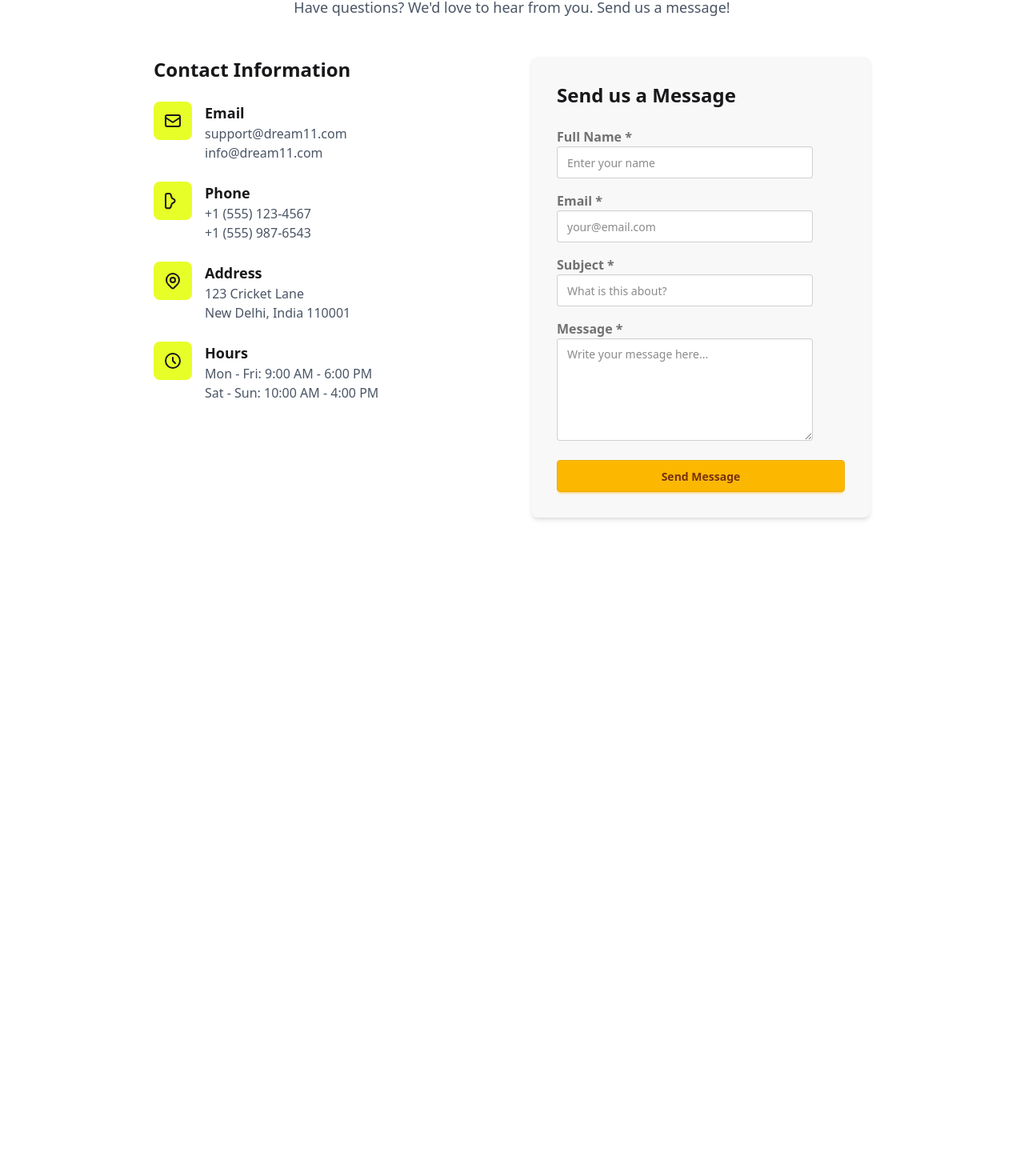
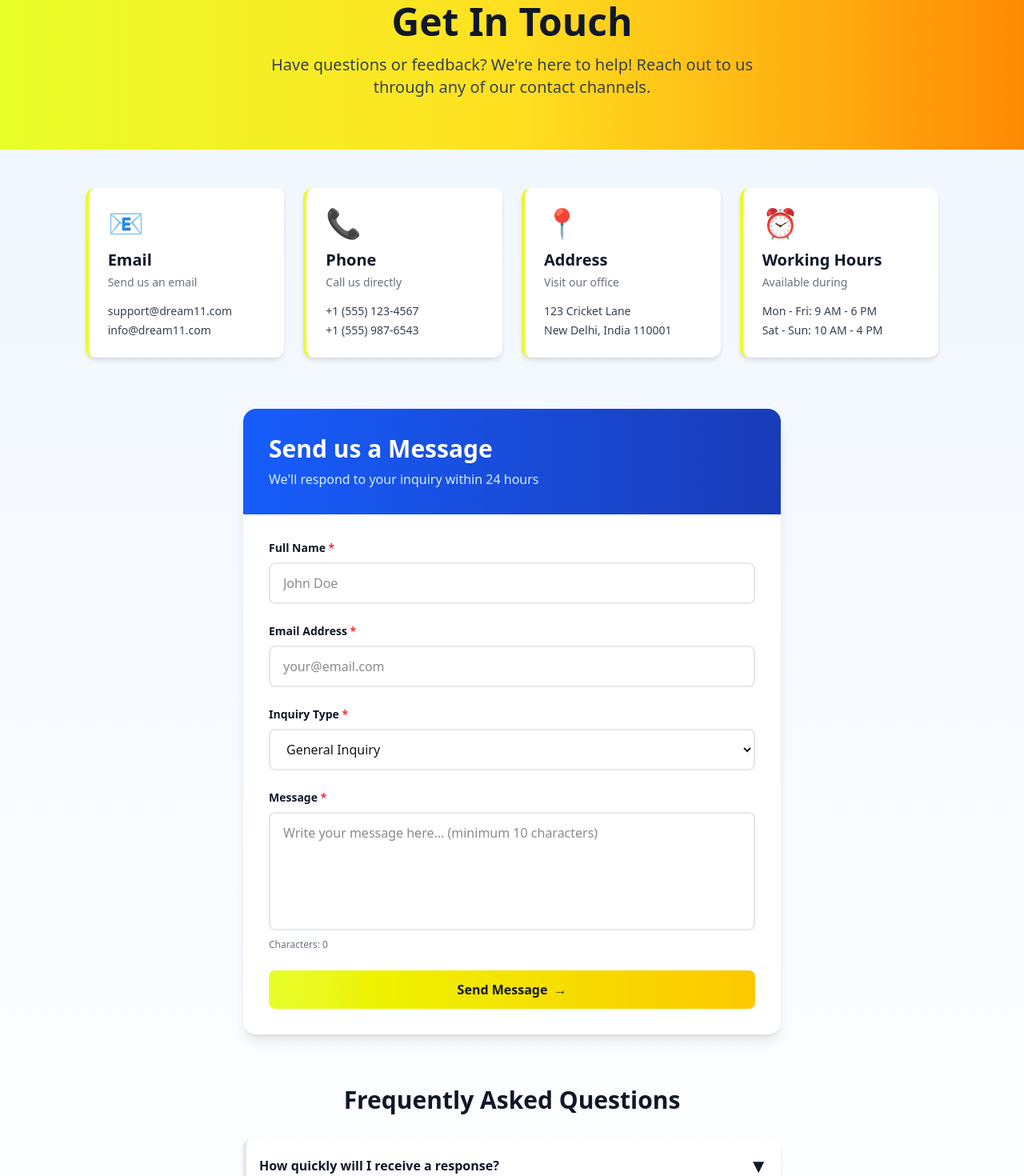
Before and after one commit to atmabdullaham/dream-11, a React (Vite) app: page /contact in a window 1280 px wide. Shown: the part 174-1644 px from the top of the page at 80% size. Before the commit the page ends 869 px from the top, so only its background shows below. Built offline with nearby package versions, Linux system fonts and the light colour scheme.

Commit message:
redesign my contact page

```diff
--- a/src/components/Contact/Contact.jsx
+++ b/src/components/Contact/Contact.jsx
@@ -4,11 +4,12 @@ const Contact = () => {
   const [formData, setFormData] = useState({
     name: "",
     email: "",
-    subject: "",
+    category: "general",
     message: "",
   });
 
   const [submitted, setSubmitted] = useState(false);
+  const [isLoading, setIsLoading] = useState(false);
 
   const handleChange = (e) => {
     const { name, value } = e.target;
@@ -20,194 +21,142 @@ const Contact = () => {
 
   const handleSubmit = (e) => {
     e.preventDefault();
-    // Here you can add logic to send the email or save the data
-    console.log("Form Data:", formData);
-    setSubmitted(true);
-    setFormData({ name: "", email: "", subject: "", message: "" });
+    setIsLoading(true);
 
-    // Reset success message after 3 seconds
-    setTimeout(() => setSubmitted(false), 3000);
+    // Simulate API call
+    setTimeout(() => {
+      console.log("Form Data:", formData);
+      setIsLoading(false);
+      setSubmitted(true);
+      setFormData({ name: "", email: "", category: "general", message: "" });
+      setTimeout(() => setSubmitted(false), 5000);
+    }, 1500);
   };
 
+  const contactChannels = [
+    {
+      icon: "📧",
+      title: "Email",
+      description: "Send us an email",
+      details: ["support@dream11.com", "info@dream11.com"],
+      responsive: true,
+    },
+    {
+      icon: "📞",
+      title: "Phone",
+      description: "Call us directly",
+      details: ["+1 (555) 123-4567", "+1 (555) 987-6543"],
+      responsive: true,
+    },
+    {
+      icon: "📍",
+      title: "Address",
+      description: "Visit our office",
+      details: ["123 Cricket Lane", "New Delhi, India 110001"],
+      responsive: false,
+    },
+    {
+      icon: "⏰",
+      title: "Working Hours",
+      description: "Available during",
+      details: ["Mon - Fri: 9 AM - 6 PM", "Sat - Sun: 10 AM - 4 PM"],
+      responsive: false,
+    },
+  ];
+
+  const categories = [
+    "General Inquiry",
+    "Technical Support",
+    "Business Partnership",
+    "Feedback",
+    "Bug Report",
+  ];
+
   return (
-    <div className="w-10/12 mx-auto py-12">
-      <div className="max-w-4xl mx-auto">
-        {/* Page Title */}
-        <div className="mb-12 text-center">
-          <h1 className="text-4xl font-bold mb-4">Get In Touch</h1>
-          <p className="text-lg text-gray-600">
-            Have questions? We'd love to hear from you. Send us a message!
+    <div className="min-h-screen bg-gradient-to-b from-blue-50 to-white py-12">
+      {/* Hero Section */}
+      <div className="w-full bg-gradient-to-r from-[#E7FE29] via-yellow-300 to-orange-400 py-16 mb-12">
+        <div className="w-10/12 mx-auto text-center">
+          <h1 className="text-5xl font-bold text-gray-900 mb-4">
+            Get In Touch
+          </h1>
+          <p className="text-xl text-gray-700 max-w-2xl mx-auto">
+            Have questions or feedback? We're here to help! Reach out to us
+            through any of our contact channels.
           </p>
         </div>
+      </div>
 
-        <div className="grid grid-cols-1 lg:grid-cols-2 gap-12">
-          {/* Contact Information */}
-          <div className="space-y-8">
-            <div>
-              <h2 className="text-2xl font-bold mb-6">Contact Information</h2>
+      <div className="w-10/12 mx-auto">
+        {/* Contact Channels Grid */}
+        <div className="grid grid-cols-1 md:grid-cols-2 lg:grid-cols-4 gap-6 mb-16">
+          {contactChannels.map((channel, idx) => (
+            <div
+              key={idx}
+              className="bg-white rounded-xl shadow-md hover:shadow-lg transition-shadow p-6 border-l-4 border-[#E7FE29]"
+            >
+              <div className="text-4xl mb-3">{channel.icon}</div>
+              <h3 className="text-xl font-bold text-gray-900 mb-1">
+                {channel.title}
+              </h3>
+              <p className="text-sm text-gray-500 mb-4">
+                {channel.description}
+              </p>
+              <div className="space-y-1">
+                {channel.details.map((detail, i) => (
+                  <p key={i} className="text-sm text-gray-700 font-medium">
+                    {detail}
+                  </p>
+                ))}
+              </div>
+            </div>
+          ))}
+        </div>
 
-              <div className="space-y-6">
-                {/* Email */}
-                <div className="flex items-start gap-4">
-                  <div className="w-12 h-12 rounded-lg bg-[#E7FE29] flex items-center justify-center flex-shrink-0">
-                    <svg
-                      className="w-6 h-6"
-                      fill="none"
-                      stroke="currentColor"
-                      viewBox="0 0 24 24"
-                    >
-                      <path
-                        strokeLinecap="round"
-                        strokeLinejoin="round"
-                        strokeWidth={2}
-                        d="M3 8l7.89 5.26a2 2 0 002.22 0L21 8M5 19h14a2 2 0 002-2V7a2 2 0 00-2-2H5a2 2 0 00-2 2v10a2 2 0 002 2z"
-                      />
-                    </svg>
-                  </div>
-                  <div>
-                    <h3 className="font-semibold text-lg">Email</h3>
-                    <p className="text-gray-600">support@dream11.com</p>
-                    <p className="text-gray-600">info@dream11.com</p>
-                  </div>
-                </div>
+        {/* Main Form Section */}
+        <div className="max-w-2xl mx-auto bg-white rounded-2xl shadow-lg overflow-hidden">
+          <div className="bg-gradient-to-r from-blue-600 to-blue-800 p-8 text-white">
+            <h2 className="text-3xl font-bold mb-2">Send us a Message</h2>
+            <p className="text-blue-100">
+              We'll respond to your inquiry within 24 hours
+            </p>
+          </div>
 
-                {/* Phone */}
-                <div className="flex items-start gap-4">
-                  <div className="w-12 h-12 rounded-lg bg-[#E7FE29] flex items-center justify-center flex-shrink-0">
-                    <svg
-                      className="w-6 h-6"
-                      fill="none"
-                      stroke="currentColor"
-                      viewBox="0 0 24 24"
-                    >
-                      <path
-                        strokeLinecap="round"
-                        strokeLinejoin="round"
-                        strokeWidth={2}
-                        d="M3 5a2 2 0 012-2h3.28a1 1 0 00.948.684l1.498 4.493a1 1 0 00.502.756l2.048 1.029a2.42 2.42 0 010 4.276l-2.048 1.029a1 1 0 00-.502.756l-1.498 4.493a1 1 0 00-.948.684H5a2 2 0 01-2-2V5z"
-                      />
-                    </svg>
-                  </div>
-                  <div>
-                    <h3 className="font-semibold text-lg">Phone</h3>
-                    <p className="text-gray-600">+1 (555) 123-4567</p>
-                    <p className="text-gray-600">+1 (555) 987-6543</p>
-                  </div>
-                </div>
-
-                {/* Address */}
-                <div className="flex items-start gap-4">
-                  <div className="w-12 h-12 rounded-lg bg-[#E7FE29] flex items-center justify-center flex-shrink-0">
-                    <svg
-                      className="w-6 h-6"
-                      fill="none"
-                      stroke="currentColor"
-                      viewBox="0 0 24 24"
-                    >
-                      <path
-                        strokeLinecap="round"
-                        strokeLinejoin="round"
-                        strokeWidth={2}
-                        d="M17.657 16.657L13.414 20.9a1.998 1.998 0 01-2.827 0l-4.244-4.243a8 8 0 1111.314 0z"
-                      />
-                      <path
-                        strokeLinecap="round"
-                        strokeLinejoin="round"
-                        strokeWidth={2}
-                        d="M15 11a3 3 0 11-6 0 3 3 0 016 0z"
-                      />
-                    </svg>
-                  </div>
-                  <div>
-                    <h3 className="font-semibold text-lg">Address</h3>
-                    <p className="text-gray-600">
-                      123 Cricket Lane
-                      <br />
-                      New Delhi, India 110001
-                    </p>
-                  </div>
-                </div>
-
-                {/* Hours */}
-                <div className="flex items-start gap-4">
-                  <div className="w-12 h-12 rounded-lg bg-[#E7FE29] flex items-center justify-center flex-shrink-0">
-                    <svg
-                      className="w-6 h-6"
-                      fill="none"
-                      stroke="currentColor"
-                      viewBox="0 0 24 24"
-                    >
-                      <path
-                        strokeLinecap="round"
-                        strokeLinejoin="round"
-                        strokeWidth={2}
-                        d="M12 8v4l3 3m6-3a9 9 0 11-18 0 9 9 0 0118 0z"
-                      />
-                    </svg>
-                  </div>
-                  <div>
-                    <h3 className="font-semibold text-lg">Hours</h3>
-                    <p className="text-gray-600">
-                      Mon - Fri: 9:00 AM - 6:00 PM
-                    </p>
-                    <p className="text-gray-600">
-                      Sat - Sun: 10:00 AM - 4:00 PM
-                    </p>
-                  </div>
+          <div className="p-8">
+            {/* Success Message */}
+            {submitted && (
+              <div className="mb-6 p-4 bg-green-50 border-l-4 border-green-500 rounded-lg flex items-start gap-3 animate-in fade-in">
+                <div className="text-2xl">✓</div>
+                <div>
+                  <h4 className="font-bold text-green-900">Success!</h4>
+                  <p className="text-green-800">
+                    Your message has been sent. We'll get back to you soon!
+                  </p>
                 </div>
               </div>
-            </div>
-          </div>
+            )}
 
-          {/* Contact Form */}
-          <div>
-            <form
-              onSubmit={handleSubmit}
-              className="bg-base-200 p-8 rounded-lg shadow-md"
-            >
-              <h2 className="text-2xl font-bold mb-6">Send us a Message</h2>
-
-              {/* Success Message */}
-              {submitted && (
-                <div className="alert alert-success mb-6">
-                  <svg
-                    xmlns="http://www.w3.org/2000/svg"
-                    className="h-6 w-6"
-                    fill="none"
-                    viewBox="0 0 24 24"
-                    stroke="currentColor"
-                  >
-                    <path
-                      strokeLinecap="round"
-                      strokeLinejoin="round"
-                      strokeWidth={2}
-                      d="M9 12l2 2 4-4m6 2a9 9 0 11-18 0 9 9 0 0118 0z"
-                    />
-                  </svg>
-                  <span>Your message has been sent successfully!</span>
-                </div>
-              )}
-
+            <form onSubmit={handleSubmit} className="space-y-6">
               {/* Name Field */}
-              <div className="form-control mb-4">
-                <label className="label">
-                  <span className="label-text font-semibold">Full Name *</span>
+              <div>
+                <label className="block text-sm font-semibold text-gray-900 mb-2">
+                  Full Name <span className="text-red-500">*</span>
                 </label>
                 <input
                   type="text"
                   name="name"
                   value={formData.name}
                   onChange={handleChange}
-                  placeholder="Enter your name"
-                  className="input input-bordered"
+                  placeholder="John Doe"
+                  className="w-full px-4 py-3 border-2 border-gray-200 rounded-lg focus:outline-none focus:border-[#E7FE29] transition-colors"
                   required
                 />
               </div>
 
               {/* Email Field */}
-              <div className="form-control mb-4">
-                <label className="label">
-                  <span className="label-text font-semibold">Email *</span>
+              <div>
+                <label className="block text-sm font-semibold text-gray-900 mb-2">
+                  Email Address <span className="text-red-500">*</span>
                 </label>
                 <input
                   type="email"
@@ -215,50 +164,109 @@ const Contact = () => {
                   value={formData.email}
                   onChange={handleChange}
                   placeholder="your@email.com"
-                  className="input input-bordered"
+                  className="w-full px-4 py-3 border-2 border-gray-200 rounded-lg focus:outline-none focus:border-[#E7FE29] transition-colors"
                   required
                 />
               </div>
 
-              {/* Subject Field */}
-              <div className="form-control mb-4">
-                <label className="label">
-                  <span className="label-text font-semibold">Subject *</span>
+              {/* Category Dropdown */}
+              <div>
+                <label className="block text-sm font-semibold text-gray-900 mb-2">
+                  Inquiry Type <span className="text-red-500">*</span>
                 </label>
-                <input
-                  type="text"
-                  name="subject"
-                  value={formData.subject}
+                <select
+                  name="category"
+                  value={formData.category}
                   onChange={handleChange}
-                  placeholder="What is this about?"
-                  className="input input-bordered"
-                  required
-                />
+                  className="w-full px-4 py-3 border-2 border-gray-200 rounded-lg focus:outline-none focus:border-[#E7FE29] transition-colors bg-white"
+                >
+                  {categories.map((cat) => (
+                    <option key={cat} value={cat.toLowerCase()}>
+                      {cat}
+                    </option>
+                  ))}
+                </select>
               </div>
 
               {/* Message Field */}
-              <div className="form-control mb-6">
-                <label className="label">
-                  <span className="label-text font-semibold">Message *</span>
+              <div>
+                <label className="block text-sm font-semibold text-gray-900 mb-2">
+                  Message <span className="text-red-500">*</span>
                 </label>
                 <textarea
                   name="message"
                   value={formData.message}
                   onChange={handleChange}
-                  placeholder="Write your message here..."
-                  className="textarea textarea-bordered h-32"
+                  placeholder="Write your message here... (minimum 10 characters)"
+                  rows="5"
+                  className="w-full px-4 py-3 border-2 border-gray-200 rounded-lg focus:outline-none focus:border-[#E7FE29] transition-colors resize-none"
+                  minLength="10"
                   required
                 ></textarea>
+                <p className="text-xs text-gray-500 mt-1">
+                  Characters: {formData.message.length}
+                </p>
               </div>
 
               {/* Submit Button */}
               <button
                 type="submit"
-                className="btn btn-warning w-full font-semibold"
+                disabled={isLoading}
+                className="w-full bg-gradient-to-r from-[#E7FE29] to-yellow-400 text-gray-900 font-bold py-3 rounded-lg hover:shadow-lg transition-all duration-200 disabled:opacity-50 disabled:cursor-not-allowed flex items-center justify-center gap-2"
               >
-                Send Message
+                {isLoading ? (
+                  <>
+                    <span className="inline-block animate-spin">⏳</span>
+                    Sending...
+                  </>
+                ) : (
+                  <>
+                    <span>Send Message</span>
+                    <span>→</span>
+                  </>
+                )}
               </button>
             </form>
+          </div>
+        </div>
+
+        {/* FAQ Section */}
+        <div className="mt-16 max-w-2xl mx-auto">
+          <h3 className="text-3xl font-bold text-center text-gray-900 mb-8">
+            Frequently Asked Questions
+          </h3>
+          <div className="space-y-4">
+            {[
+              {
+                q: "How quickly will I receive a response?",
+                a: "We typically respond to all inquiries within 24 hours during business days.",
+              },
+              {
+                q: "What if I prefer to call?",
+                a: "You can reach our support team by phone during working hours listed above.",
+              },
+              {
+                q: "Is there a physical office I can visit?",
+                a: "Yes, you can visit our office at 123 Cricket Lane, New Delhi, India 110001.",
+              },
+              {
+                q: "Can I submit feedback anonymously?",
+                a: "We require a name and email so we can follow up on your feedback, but we respect your privacy.",
+              },
+            ].map((faq, idx) => (
+              <details
+                key={idx}
+                className="group bg-white rounded-lg shadow-md p-4 cursor-pointer border-l-4 border-gray-200 hover:border-[#E7FE29] transition-colors"
+              >
+                <summary className="font-semibold text-gray-900 flex items-center justify-between">
+                  {faq.q}
+                  <span className="text-2xl group-open:rotate-180 transition-transform">
+                    ▼
+                  </span>
+                </summary>
+                <p className="mt-3 text-gray-700">{faq.a}</p>
+              </details>
+            ))}
           </div>
         </div>
       </div>
```
